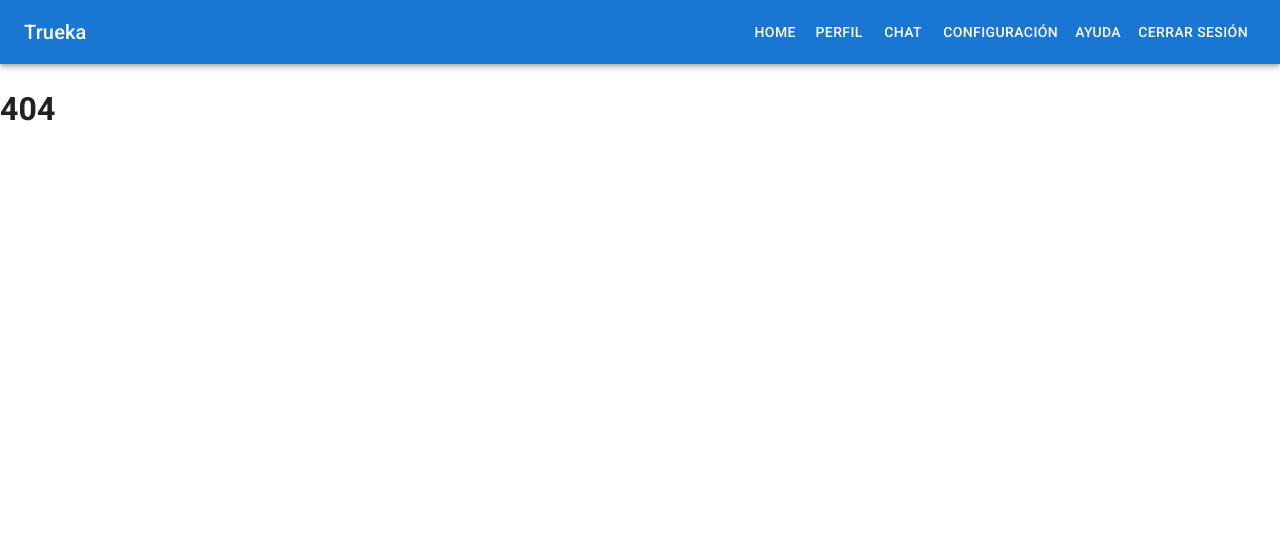
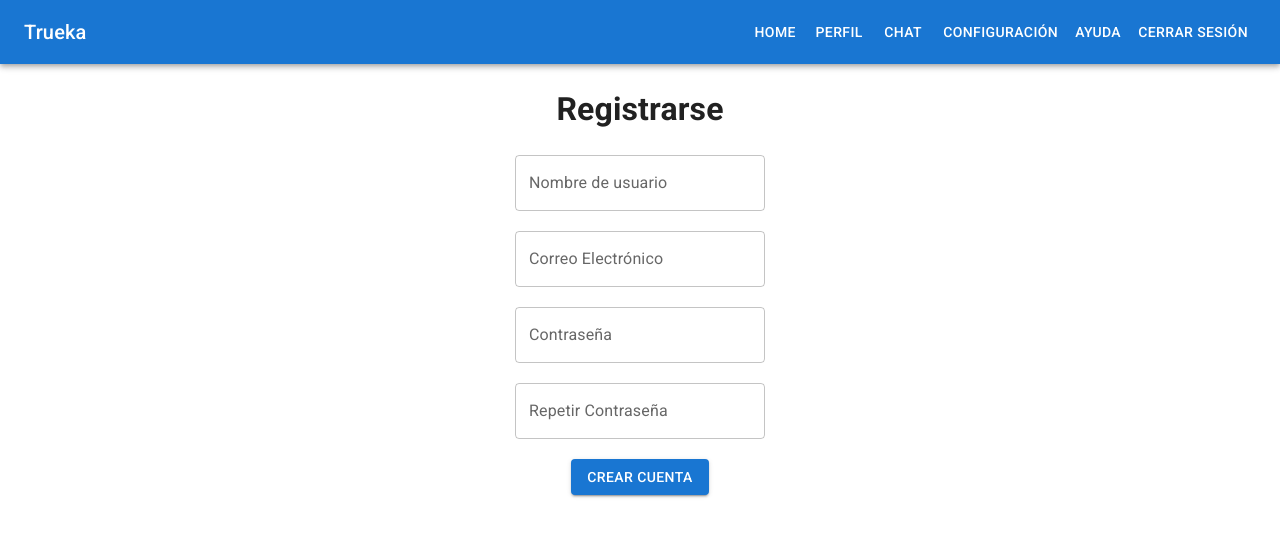
Before and after one commit to No-Country/s9-12-t-nest-react, a React (Vite) app in the folder client/: page /register in a window 1280 px wide. Before the commit this address had no page. Shown: the top 536 px of the page. Built offline with nearby package versions, Linux system fonts and the light colour scheme.

Commit message:
Add login and register layout

```diff
--- /dev/null
+++ b/client/src/pages/Login.jsx
@@ -0,0 +1,64 @@
+import React, { useState } from 'react'
+import { Link } from 'react-router-dom'
+import { Button, Box, TextField } from '@mui/material';
+
+const initialValues = {
+    email: "",
+    password: ""
+}
+
+function Login() {
+    const [state, setState] = useState(initialValues);
+    const [errors, setErrors] = useState({});
+
+    const handleChange = (e) => {
+        setState({ ...state, [e.target.name]: e.target.value });
+    };
+
+    const handleSubmit = async (e) => {
+        e.preventDefault();
+    };
+
+    return (
+        <Box sx={{textAlign:"center"}}>
+            <h1>Bienvenido</h1>
+            <form onSubmit={handleSubmit}>
+                <Box sx={{ display: "flex", flexDirection: "column", justifyContent: "center", alignItems: "center" }}>
+                    <TextField
+                        sx={{ marginBottom: "10px", width: "250px" }}
+                        id="email"
+                        label="Correo Electrónico"
+                        variant="outlined"
+                        value={state.email}
+                        onChange={handleChange}
+                    />
+
+                    <TextField
+                        sx={{ margin: "10px 0", width: "250px" }}
+                        id="password"
+                        label="Contraseña"
+                        type="password"
+                        variant="outlined"
+                        value={state.password}
+                        onChange={handleChange}
+                    />
+
+                    <Button variant='contained'>Iniciar Sesión</Button>
+
+                    <p href="#" className="mt-2">
+                        ¿ No tienes un usuario ?
+                    </p>
+
+                    <Link
+                        to="/register"
+                    >
+                        Registrarse
+                    </Link>
+
+                </Box>
+            </form>
+        </Box>
+    )
+}
+
+export default Login;
--- /dev/null
+++ b/client/src/pages/Register.jsx
@@ -0,0 +1,78 @@
+import React, { useState } from 'react'
+import { Button, Box, TextField } from '@mui/material';
+
+const initialValues = {
+    name: "",
+    email: "",
+    password: "",
+    password2: ""
+}
+
+function Register() {
+    const [state, setState] = useState(initialValues);
+    const [errors, setErrors] = useState({});
+
+    const handleChange = (e) => {
+        setState({ ...state, [e.target.name]: e.target.value });
+    };
+
+    const handleSubmit = async (e) => {
+        e.preventDefault();
+    };
+
+    return (
+        <Box sx={{ textAlign:"center"}}>
+            <h1>Registrarse</h1>
+            <form
+                onSubmit={handleSubmit}
+            >
+                <Box sx={{ display: "flex", flexDirection: "column", justifyContent: "center", alignItems: "center"}}>
+                    <TextField
+                        sx={{marginBottom: "10px", width:"250px"}}
+                        id="name"
+                        label="Nombre de usuario"
+                        variant="outlined"
+                        value={state.name}
+                        onChange={handleChange}
+                    />
+                    <TextField
+                        sx={{margin: "10px 0", width:"250px"}}
+                        id="email"
+                        label="Correo Electrónico"
+                        variant="outlined"
+                        value={state.email}
+                        onChange={handleChange}
+                    />
+                    <TextField
+                        sx={{margin: "10px 0", width:"250px"}}
+                        id="password"
+                        label="Contraseña"
+                        type="password"
+                        variant="outlined"
+                        value={state.password}
+                        onChange={handleChange}
+                    />
+                    <TextField
+                        sx={{margin: "10px 0", width:"250px"}}
+                        id="password2"
+                        label="Repetir Contraseña"
+                        type="password"
+                        variant="outlined"
+                        value={state.password2}
+                        onChange={handleChange}
+                    />
+
+                    <Button
+                        sx={{marginTop: "10px"}}
+                        type="submit"
+                        variant='contained'
+                    >
+                        Crear cuenta
+                    </Button>
+                </Box>
+            </form>
+        </Box>
+    )
+}
+
+export default Register
--- a/client/src/routes/AppRouter.jsx
+++ b/client/src/routes/AppRouter.jsx
@@ -3,11 +3,15 @@ import Home from '../pages/Home'
 import Detail from '../pages/Detail'
 import CategoryTest from '../components/CategoryTest'
 import Search from '../components/Search/Search'
+import Register from '../pages/Register'
+import Login from '../pages/Login'
 
 function AppRouter () {
   return (
     <BrowserRouter>
       <Routes>
+        <Route path='/login' element={<Login />} />
+        <Route path='/register' element={<Register />} />
         <Route path='/' element={<Home />} />
         <Route path='/detalle/:id' element={<Detail />} />
         <Route path='/categories' element={<CategoryTest />} />
```
